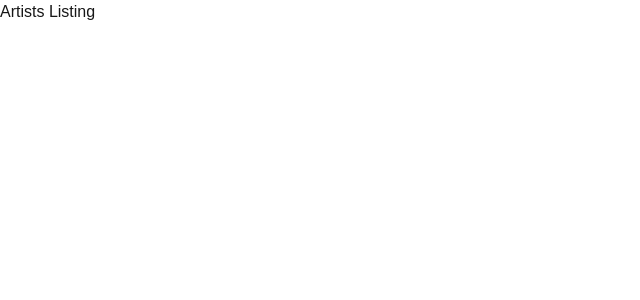
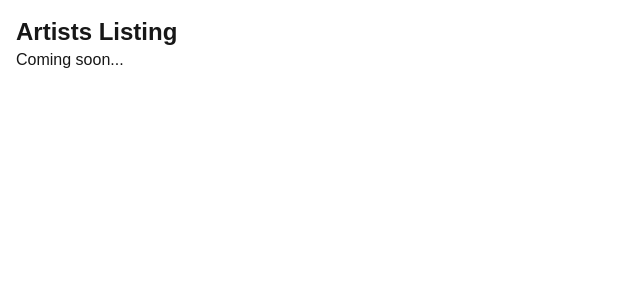
Before and after one commit to prayanshu20/artistly-app, a Next.js app: page /artists in a window 1280 px wide. Shown: the top 300 px of the page, without its empty margins (0-640 px from the left). Built offline with nearby package versions, Linux system fonts and the light colour scheme.

Commit message:
Add basic ArtistsPage export to fix build

```diff
--- a/app/artists/page.tsx
+++ b/app/artists/page.tsx
@@ -1,8 +1,8 @@
 export default function ArtistsPage() {
   return (
-    <div>
-      <h1>Artists Listing</h1>
-      {/* Your grid + filter logic here */}
+    <div className="p-4">
+      <h1 className="text-2xl font-bold">Artists Listing</h1>
+      <p>Coming soon...</p>
     </div>
   );
 }
```
